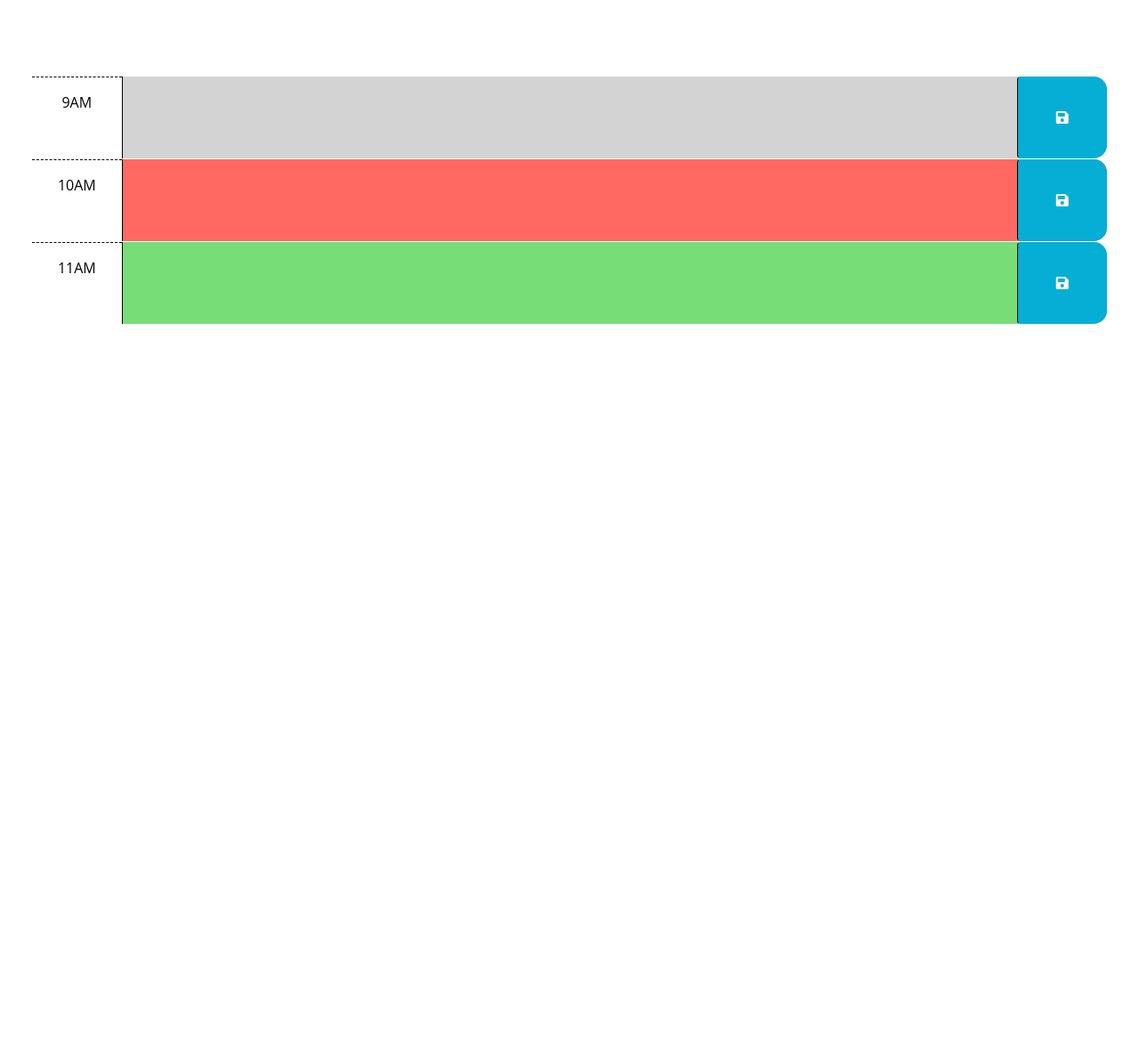
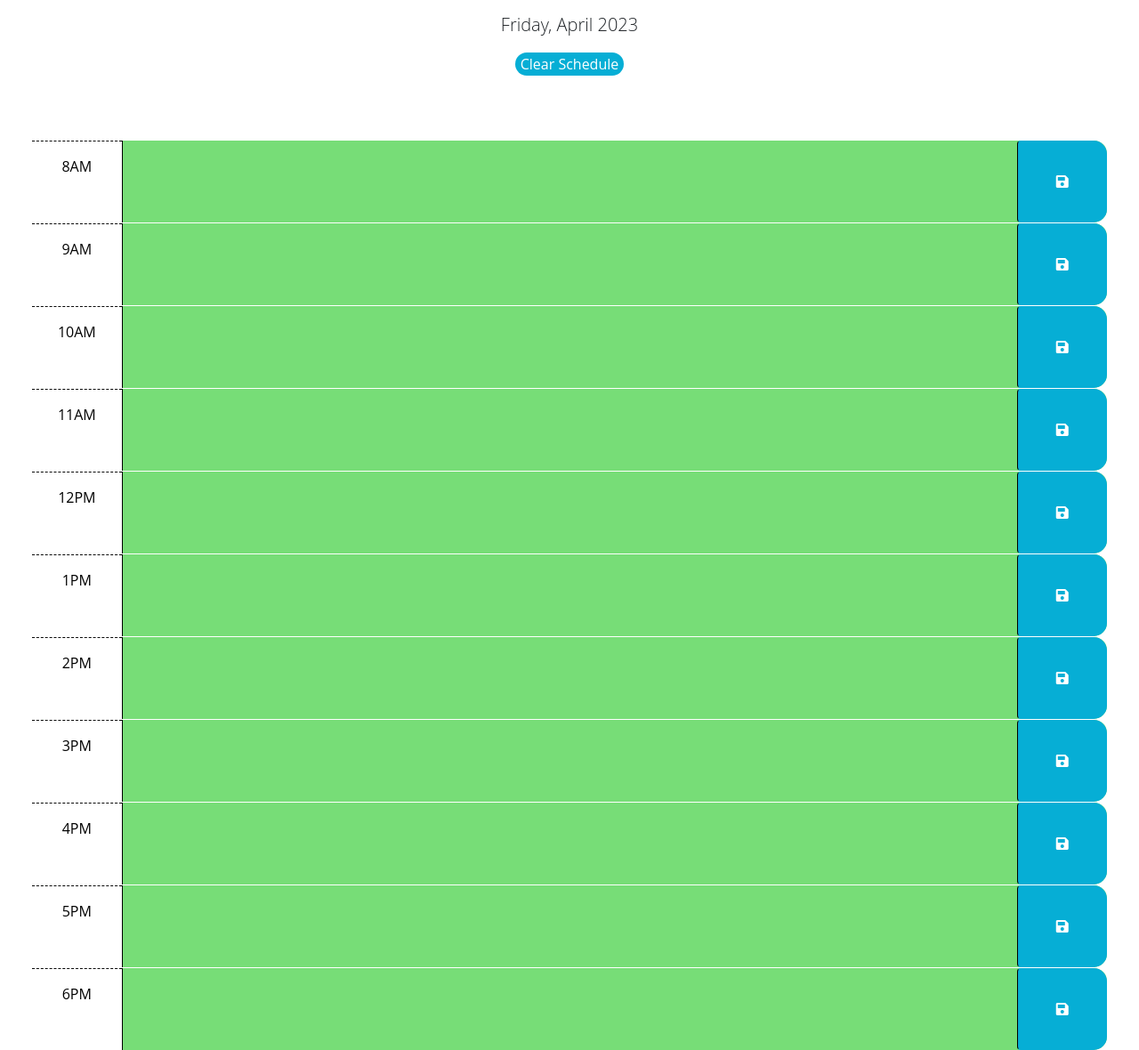
Before and after one commit to bantonneau/dailyPlanner, a plain HTML site: page index.html in a window 1280 px wide. Shown: the part 166-1346 px from the top of the page at 89% size. Before the commit the page ends 800 px from the top, so only its background shows below. Drawn offline with nearby package versions, Linux system fonts and the light colour scheme.

Commit message:
add plannerfunctionality
1. local storage task saves/fetches per hour time block
2. date/time displayed at head of page
3. color coded time blocks
4. clear schedule button

```diff
--- a/index.html
+++ b/index.html
@@ -1,25 +1,15 @@
 <!DOCTYPE html>
 <html lang="en">
+
 <head>
   <meta charset="UTF-8" />
   <meta name="viewport" content="width=device-width, initial-scale=1.0" />
   <meta http-equiv="X-UA-Compatible" content="ie=edge" />
-    <link
-      href="https://cdn.jsdelivr.net/npm/bootstrap@5.1.3/dist/css/bootstrap.min.css"
-      rel="stylesheet"
-      integrity="sha384-1BmE4kWBq78iYhFldvKuhfTAU6auU8tT94WrHftjDbrCEXSU1oBoqyl2QvZ6jIW3"
-      crossorigin="anonymous"
-    />
-    <link
-      rel="stylesheet"
-      href="https://use.fontawesome.com/releases/v5.8.1/css/all.css"
-      integrity="sha384-50oBUHEmvpQ+1lW4y57PTFmhCaXp0ML5d60M1M7uH2+nqUivzIebhndOJK28anvf"
-      crossorigin="anonymous"
-    />
-    <link
-      href="https://fonts.googleapis.com/css2?family=Fira+Sans:wght@400;700&display=swap"
-      rel="stylesheet"
-    />
+  <link href="https://cdn.jsdelivr.net/npm/bootstrap@5.1.3/dist/css/bootstrap.min.css" rel="stylesheet"
+    integrity="sha384-1BmE4kWBq78iYhFldvKuhfTAU6auU8tT94WrHftjDbrCEXSU1oBoqyl2QvZ6jIW3" crossorigin="anonymous" />
+  <link rel="stylesheet" href="https://use.fontawesome.com/releases/v5.8.1/css/all.css"
+    integrity="sha384-50oBUHEmvpQ+1lW4y57PTFmhCaXp0ML5d60M1M7uH2+nqUivzIebhndOJK28anvf" crossorigin="anonymous" />
+  <link href="https://fonts.googleapis.com/css2?family=Fira+Sans:wght@400;700&display=swap" rel="stylesheet" />
   <link rel="stylesheet" href="style.css" />
   <title>Work Day Scheduler</title>
 </head>
@@ -29,6 +19,7 @@
     <h1 class="display-3">Work Day Scheduler</h1>
     <p class="lead">A simple calendar app for scheduling your work day</p>
     <p id="currentDay" class="lead"></p>
+    <button id="clear-button" class="clearBtn">Clear Schedule</button>
   </header>
   <div class="container-fluid px-5">
     <!-- Use class for "past", "present", and "future" to apply styles to the
@@ -41,8 +32,16 @@
         code is implemented.
         -->
 
+    <div id="hour-8" class="row time-block future">
+      <div class="col-2 col-md-1 hour text-center py-3">8AM</div>
+      <textarea class="col-8 col-md-10 description" rows="3"> </textarea>
+      <button class="btn saveBtn col-2 col-md-1" aria-label="save">
+        <i class="fas fa-save" aria-hidden="true"></i>
+      </button>
+    </div>
+
     <!-- Example of a past time block. The "past" class adds a gray background color. -->
-      <div id="hour-9" class="row time-block past">
+    <div id="hour-9" class="row time-block future">
       <div class="col-2 col-md-1 hour text-center py-3">9AM</div>
       <textarea class="col-8 col-md-10 description" rows="3"> </textarea>
       <button class="btn saveBtn col-2 col-md-1" aria-label="save">
@@ -51,7 +50,7 @@
     </div>
 
     <!-- Example of a present time block. The "present" class adds a red background color. -->
-      <div id="hour-10" class="row time-block present">
+    <div id="hour-10" class="row time-block future">
       <div class="col-2 col-md-1 hour text-center py-3">10AM</div>
       <textarea class="col-8 col-md-10 description" rows="3"> </textarea>
       <button class="btn saveBtn col-2 col-md-1" aria-label="save">
@@ -67,13 +66,81 @@
         <i class="fas fa-save" aria-hidden="true"></i>
       </button>
     </div>
+
+
+    <div id="hour-12" class="row time-block future">
+      <div class="col-2 col-md-1 hour text-center py-3">12PM</div>
+      <textarea class="col-8 col-md-10 description" rows="3"> </textarea>
+      <button class="btn saveBtn col-2 col-md-1" aria-label="save">
+        <i class="fas fa-save" aria-hidden="true"></i>
+      </button>
     </div>
+
+
+    <div id="hour-1" class="row time-block future">
+      <div class="col-2 col-md-1 hour text-center py-3">1PM</div>
+      <textarea class="col-8 col-md-10 description" rows="3"> </textarea>
+      <button class="btn saveBtn col-2 col-md-1" aria-label="save">
+        <i class="fas fa-save" aria-hidden="true"></i>
+      </button>
+    </div>
+
+
+    <div id="hour-2" class="row time-block future">
+      <div class="col-2 col-md-1 hour text-center py-3">2PM</div>
+      <textarea class="col-8 col-md-10 description" rows="3"> </textarea>
+      <button class="btn saveBtn col-2 col-md-1" aria-label="save">
+        <i class="fas fa-save" aria-hidden="true"></i>
+      </button>
+    </div>
+
+
+    <div id="hour-3" class="row time-block future">
+      <div class="col-2 col-md-1 hour text-center py-3">3PM</div>
+      <textarea class="col-8 col-md-10 description" rows="3"> </textarea>
+      <button class="btn saveBtn col-2 col-md-1" aria-label="save">
+        <i class="fas fa-save" aria-hidden="true"></i>
+      </button>
+    </div>
+
+
+    <div id="hour-4" class="row time-block future">
+      <div class="col-2 col-md-1 hour text-center py-3">4PM</div>
+      <textarea class="col-8 col-md-10 description" rows="3"> </textarea>
+      <button class="btn saveBtn col-2 col-md-1" aria-label="save">
+        <i class="fas fa-save" aria-hidden="true"></i>
+      </button>
+    </div>
+
+
+
+    <div id="hour-5" class="row time-block future">
+      <div class="col-2 col-md-1 hour text-center py-3">5PM</div>
+      <textarea class="col-8 col-md-10 description" rows="3"> </textarea>
+      <button class="btn saveBtn col-2 col-md-1" aria-label="save">
+        <i class="fas fa-save" aria-hidden="true"></i>
+      </button>
+    </div>
+
+
+    <div id="hour-6" class="row time-block future">
+      <div class="col-2 col-md-1 hour text-center py-3">6PM</div>
+      <textarea class="col-8 col-md-10 description" rows="3"> </textarea>
+      <button class="btn saveBtn col-2 col-md-1" aria-label="save">
+        <i class="fas fa-save" aria-hidden="true"></i>
+      </button>
+    </div>
+  </div>
+
+
+
+
 
   <script src="https://cdnjs.cloudflare.com/ajax/libs/jquery/3.2.1/jquery.min.js"></script>
   <script src="https://cdn.jsdelivr.net/npm/dayjs@1.11.3/dayjs.min.js"
-    integrity="sha256-iu/zLUB+QgISXBLCW/mcDi/rnf4m4uEDO0wauy76x7U="
-    crossorigin="anonymous"></script>
+    integrity="sha256-iu/zLUB+QgISXBLCW/mcDi/rnf4m4uEDO0wauy76x7U=" crossorigin="anonymous"></script>
 
   <script src="script.js"></script>
 </body>
+
 </html>
--- a/script.js
+++ b/script.js
@@ -1,23 +1,50 @@
-// Wrap all code that interacts with the DOM in a call to jQuery to ensure that
-// the code isn't run until the browser has finished rendering all the elements
-// in the html.
+var todaysDate = dayjs();
+$("#currentDay").text(todaysDate.format("dddd, MMMM YYYY"));
+
 $(function () {
-  // TODO: Add a listener for click events on the save button. This code should
-  // use the id in the containing time-block as a key to save the user input in
-  // local storage. HINT: What does `this` reference in the click listener
-  // function? How can DOM traversal be used to get the "hour-x" id of the
-  // time-block containing the button that was clicked? How might the id be
-  // useful when saving the description in local storage?
-  //
-  // TODO: Add code to apply the past, present, or future class to each time
-  // block by comparing the id to the current hour. HINTS: How can the id
-  // attribute of each time-block be used to conditionally add or remove the
-  // past, present, and future classes? How can Day.js be used to get the
-  // current hour in 24-hour time?
-  //
-  // TODO: Add code to get any user input that was saved in localStorage and set
-  // the values of the corresponding textarea elements. HINT: How can the id
-  // attribute of each time-block be used to do this?
-  //
-  // TODO: Add code to display the current date in the header of the page.
+  $("button").click(function (event) {
+    var divId = $(this).closest('div[id]').attr('id');
+    var parentDivSave = $("#" + divId);
+    var textareaElSave = parentDivSave.find("textarea");
+    var saveText = textareaElSave.val();
+    localStorage.setItem(divId + "-data", saveText);
+  });
+
+  var currentHour = todaysDate.format("H");
+  for (let i = 1; i < 13; i++) {
+    var hourEl = $("#hour-" + i);
+    var divId = hourEl.attr("id");
+    if (divId) {
+
+      var currentHourBlock = parseInt(divId.slice(5));
+      if (currentHourBlock < 7) {
+        currentHourBlock += 12;
+      }
+      if (currentHour > currentHourBlock) {
+        hourEl.toggleClass("future");
+        hourEl.toggleClass("past");
+      } else if (currentHour === currentHourBlock) {
+        hourEl.toggleClass("future");
+        hourEl.toggleClass("present");
+      }
+    }
+  }
+
+  for (let i = 1; i < 13; i++) {
+    var parentDiv = $("#hour-" + i);
+    var textareaEl = parentDiv.find("textarea");
+    var savedText = localStorage.getItem("hour-" + i + "-data");
+    if (savedText) {
+      textareaEl.val(savedText);
+    }
+  }
+
+    var clearButton = $("#clear-button");
+
+  // Add a click event listener to the button
+  clearButton.click(function() {
+    // Clear local storage
+    localStorage.clear();
+    location.reload();
+  });
 });
--- a/style.css
+++ b/style.css
@@ -1,3 +1,7 @@
+header {
+  text-align: center;
+}
+
 body {
   font-family: 'Open Sans', sans-serif;
   font-size: 16px;
@@ -57,3 +61,10 @@ textarea {
   font-size: 20px;
   transition: all 0.3s ease-in-out;
 }
+
+.clearBtn {
+  border-radius: 15px;
+  background-color: #06aed5;
+  color: white;
+  border: 0px;
+}
```
Lines whose indentation alone changed are shown as unchanged.
